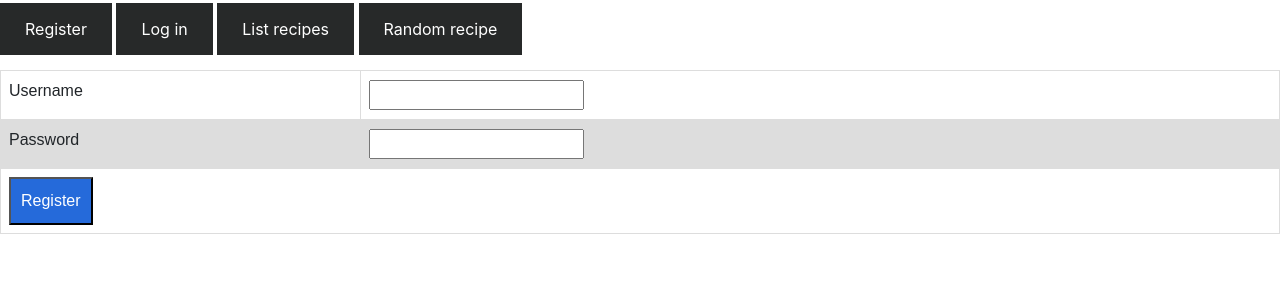
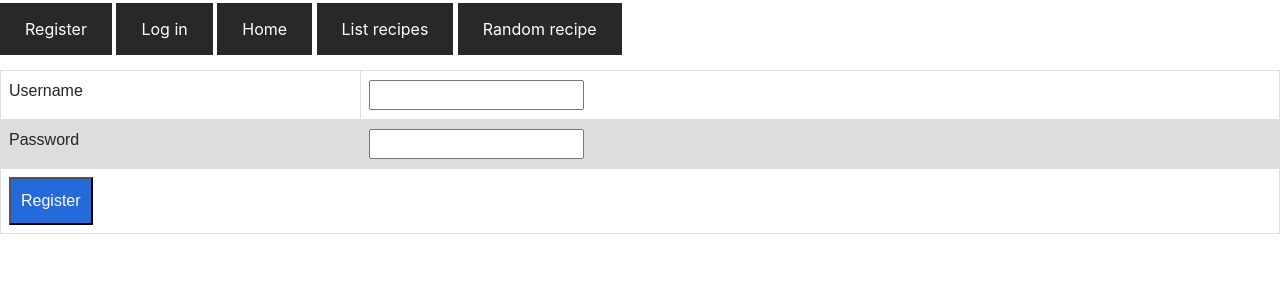
Before and after one commit to Enzine/recipify, a Flask app: page /auth/register in a window 1280 px wide. Shown: the top 300 px of the page. Run offline with Flask 2, Linux system fonts and the light colour scheme; some libraries are stand-ins or nearby versions.

Commit message:
add home button

```diff
--- a/app/templates/layout.html
+++ b/app/templates/layout.html
@@ -7,6 +7,8 @@
     <!-- Bootstrap CSS -->
     <link rel="stylesheet" href="https://maxcdn.bootstrapcdn.com/bootstrap/4.0.0/css/bootstrap.min.css" integrity="sha384-Gn5384xqQ1aoWXA+058RXPxPg6fy4IWvTNh0E263XmFcJlSAwiGgFAW/dAiS6JXm" crossorigin="anonymous">
 
+    <!-- CSS Styles -->
+    <link rel="stylesheet" type="text/css" href="../static/styles.css">
 
     <title>Recipify</title>
     <style>
@@ -15,13 +17,11 @@
         border-collapse: collapse;
         width: 100%;
       }
-
       td, th {
         border: 1px solid #dddddd;
         text-align: left;
         padding: 8px;
       }
-
       tr:nth-child(even) {
         background-color: #dddddd;
       }
@@ -82,6 +82,7 @@
       <a class="a-navi" href="{{ url_for('auth_register') }}">Register</a>
       <a class="a-navi" href="{{ url_for('auth_login') }}">Log in</a>
     {% endif %}
+    <a class="a-navi" href="{{ url_for('index') }}">Home</a>
 
     {% if current_user.is_authenticated %}
       <a class="a-navi" href="{{ url_for('recipes_form') }}">Add a recipe</a>
```
Lines whose indentation alone changed are shown as unchanged.
